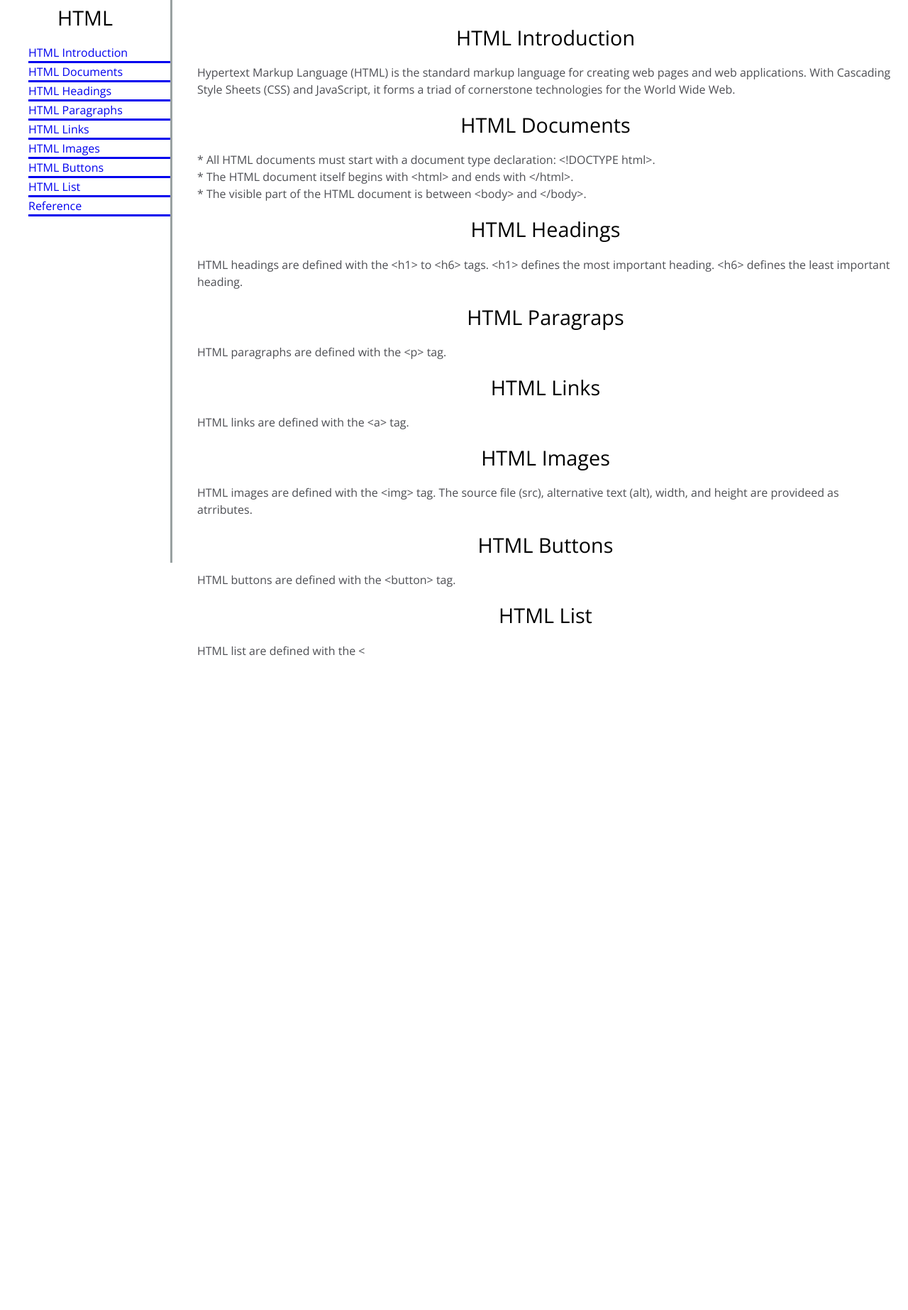
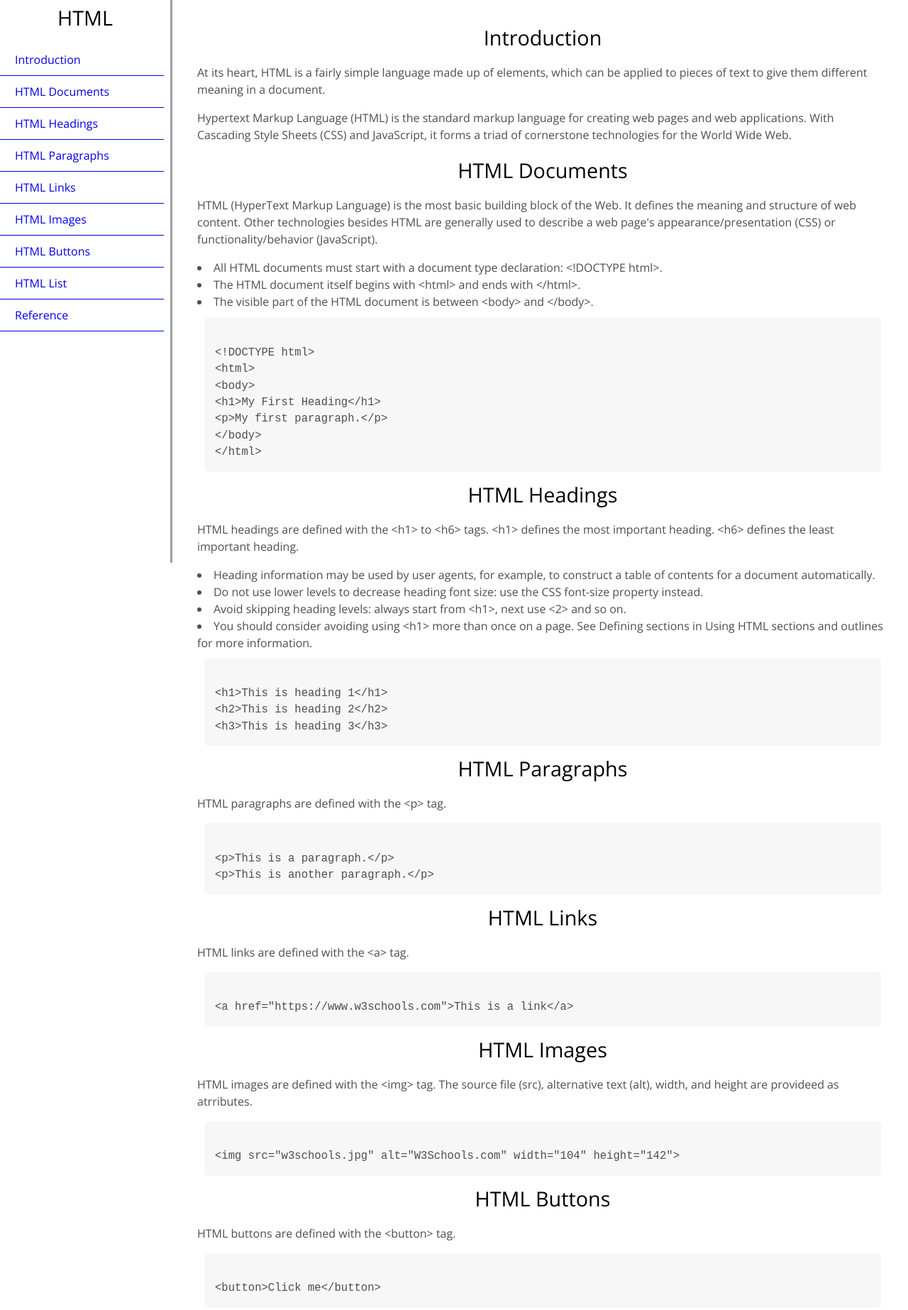
Before and after one commit to devCarlosZ/docPage, a plain HTML site: page index.html in a window 1280 px wide. Shown: the part 7-1853 px from the top of the page at 71% size. Before the commit the page ends 972 px from the top, so only its background shows below. Drawn offline with nearby package versions, Linux system fonts and the light colour scheme.

Commit message:
completed assignment, will add styling later

```diff
--- a/index.html
+++ b/index.html
@@ -14,66 +14,124 @@
     <nav id="navbar">
         <header>HTML</header>
         <ul>
-            <a class="nav-link" href="#introduction" rel="internal"><li>HTML Introduction</li></a>
-            <a class="nav-link" href="#htmlDocuments" rel="internal"><li>HTML Documents</li></a>
-            <a class="nav-link" href="#htmlHeadings" rel="internal"><li>HTML Headings</li></a>
-            <a class="nav-link" href="#htmlParagraphs rel="internal"><li>HTML Paragraphs</li></a>
-            <a class="nav-link" href="#htmlLinks" rel="internal"><li>HTML Links</li></a>
-            <a class="nav-link" href="#htmlImages" rel="internal"><li>HTML Images</li></a>
-            <a class="nav-link" href="#htmlButtons" rel="internal"><li>HTML Buttons</li></a>
-            <a class="nav-link" href="#htmlList" rel="internal"><li>HTML List</li></a>
+            <a class="nav-link" href="#Introduction" rel="internal"><li>Introduction</li></a>
+            <a class="nav-link" href="#HTML_Documents" rel="internal"><li>HTML Documents</li></a>
+            <a class="nav-link" href="#HTML_Headings" rel="internal"><li>HTML Headings</li></a>
+            <a class="nav-link" href="#HTML_Paragraphs" rel="internal"><li>HTML Paragraphs</li></a>
+            <a class="nav-link" href="#HTML_Links" rel="internal"><li>HTML Links</li></a>
+            <a class="nav-link" href="#HTML_Images" rel="internal"><li>HTML Images</li></a>
+            <a class="nav-link" href="#HTML_Buttons" rel="internal"><li>HTML Buttons</li></a>
+            <a class="nav-link" href="#HTML_List" rel="internal"><li>HTML List</li></a>
             <a class="nav-link" href="#Reference" rel="internal"><li>Reference</li></a>
         </ul>
     </nav>
     <main id="main-doc">
-        <section class="main-section" id="introduction">
-            <header>HTML Introduction</header>
+        <section class="main-section" id="Introduction">
+            <header>Introduction</header>
             <article>
-                <p>Hypertext Markup Language (HTML) is the standard markup language for creating web pages and web applications. With Cascading Style Sheets (CSS) and JavaScript, it forms a triad of cornerstone technologies for the World Wide Web.</p>
-            </article>
-        </section>
-        <section class="main-section" id="htmlDocuments">
-            <header>HTML Documents</header>
-            <article>
-                <p>* All HTML documents must start with a document type declaration: &lt!DOCTYPE html&gt.<br>* The HTML document itself begins with &lthtml&gt and ends with &lt/html&gt.<br>* The visible part of the HTML document is between &ltbody&gt and &lt/body&gt.
+                <p>
+                    At its heart, HTML is a fairly simple language made up of elements, which can be applied to pieces of text to give them different meaning in a document.
+                </p>
+                <p>
+                    Hypertext Markup Language (HTML) is the standard markup language for creating web pages and web applications. With Cascading Style Sheets (CSS) and JavaScript, it forms a triad of cornerstone technologies for the World Wide Web.
                 </p>
             </article>
         </section>
-        <section class="main-section" id="htmlHeadings">
+        <section class="main-section" id="HTML_Documents">
+            <header>HTML Documents</header>
+            <article>
+                <p>HTML (HyperText Markup Language) is the most basic building block of the Web. It defines the meaning and structure of web content. Other technologies besides HTML are generally used to describe a web page's appearance/presentation (CSS) or functionality/behavior (JavaScript).</p>
+                <li>All HTML documents must start with a document type declaration: &lt!DOCTYPE html&gt.</li>
+                <li>The HTML document itself begins with &lthtml&gt and ends with &lt/html&gt.</li>
+                <li>The visible part of the HTML document is between &ltbody&gt and &lt/body&gt.</li>
+                <code>
+                    &lt!DOCTYPE html&gt
+                    &lthtml&gt
+                    &ltbody&gt
+                    &lth1&gtMy First Heading&lt/h1&gt
+                    &ltp&gtMy first paragraph.&lt/p&gt
+                    &lt/body&gt
+                    &lt/html&gt
+                </code>
+            </article>
+        </section>
+        <section class="main-section" id="HTML_Headings">
             <header>HTML Headings</header>
             <article>
-                <p>HTML headings are defined with the &lth1&gt to &lth6&gt tags. &lth1&gt defines the most important heading. &lth6&gt defines the least important heading.
+                <p>
+                    HTML headings are defined with the &lth1&gt to &lth6&gt tags. &lth1&gt defines the most important heading. &lth6&gt defines the least important heading.
                 </p>
+                <li>Heading information may be used by user agents, for example, to construct a table of contents for a document automatically.</li>
+                <li>Do not use lower levels to decrease heading font size: use the CSS font-size property instead.</li>
+                <li>Avoid skipping heading levels: always start from &lth1&gt, next use &lt2&gt and so on.</li>
+                <li>You should consider avoiding using &lth1&gt more than once on a page. See Defining sections in Using HTML sections and outlines for more information.</li>
+                <code>
+                    &lth1&gtThis is heading 1&lt/h1&gt
+                    &lth2&gtThis is heading 2&lt/h2&gt
+                    &lth3&gtThis is heading 3&lt/h3&gt
+                </code>
             </article>
         </section>
-        <section class="main-section" id="htmlParagraphs">
-            <header>HTML Paragraps</header>
-            <article></article>
-            <p>HTML paragraphs are defined with the &ltp&gt tag.</p>
+        <section class="main-section" id="HTML_Paragraphs">
+            <header>HTML Paragraphs</header>
+            <article>
+                <p>HTML paragraphs are defined with the &ltp&gt tag.</p>
+                <code>
+                    &ltp&gtThis is a paragraph.&lt/p&gt
+                    &ltp&gtThis is another paragraph.&lt/p&gt
+                </code>
             </article>
         </section>
-        <section class="main-section" id="htmlLinks">
+        <section class="main-section" id="HTML_Links">
             <header>HTML Links</header>
             <article>
                 <p>HTML links are defined with the &lta&gt tag.</p>
+                <code>
+                    &lta href="https://www.w3schools.com"&gtThis is a link&lt/a&gt
+                </code>
             </article>
         </section>
-        <section class="main-section" id="htmlImages">
+        <section class="main-section" id="HTML_Images">
             <header>HTML Images</header>
             <article>
-                <p>HTML images are defined with the &ltimg&gt tag. The source file (src), alternative text (alt), width, and height are provideed as atrributes.</p>
+                <p>
+                    HTML images are defined with the &ltimg&gt tag. The source file (src), alternative text (alt), width, and height are provideed as atrributes.
+                </p>
+                <code>
+                    &ltimg src="w3schools.jpg" alt="W3Schools.com" width="104" height="142"&gt
+                </code>
             </article>
         </section>
-        <section class="main-section" id="htmlButtons">
+        <section class="main-section" id="HTML_Buttons">
             <header>HTML Buttons</header>
             <article>
                 <p>HTML buttons are defined with the &ltbutton&gt tag.</p>
+                <code>
+                    &ltbutton&gtClick me&lt/button&gt
+                </code>
             </article>
         </section>
-        <section class="main-section" id="htmlList">
+        <section class="main-section" id="HTML_List">
             <header>HTML List</header>
             <article>
-                <p>HTML list are defined with the &lt</p>
+                <p>
+                    HTML list are defined with the &ltul&gt (unordered/bullet list) or the &ltli&gt (ordered/numbered list) tag, followed by the &ltli&gt tags (list items).
+                </p>
+                <code>
+                    &ltul>
+                    &ltli&gtCoffee&lt/li&gt
+                    &ltli&gtTea&lt/li&gt
+                    &ltli&gtMilk&lt/li&gt
+                    &lt/ul>
+                </code>
+            </article>
+        </section>
+        <section class="main-section" id="Reference">
+            <header>Reference</header>
+            <article>
+                <p>
+                    Most of the documentation in this page is taken from <a href="https://www.w3schools.com/html/html_basic.asp">w3schools.com.</a> With some documentation refrenced from <a href="https://developer.mozilla.org/en-US/docs/Web/HTML">MDN web docs.</a>
+                </p>
             </article>
         </section>
     </main>
--- a/main.css
+++ b/main.css
@@ -5,6 +5,13 @@ body {
     background-color: #ffffff;
     font-family: 'Open Sans', Arial, sans-serif;
     line-height: 1.5;
+
+}
+
+.responsive {
+    padding-top: 30px;
+    width: 100%;
+    height: auto;
 }
 
 header {
@@ -15,6 +22,7 @@ header {
     font-size: 1.8em;
     font-weight: thin;
 }
+
 
 #navbar {
     position: fixed;
@@ -33,19 +41,87 @@ header {
     overflow-x: hidden;
 }
 
-#navbar a{
+#navbar a {
     text-decoration: none;
+    cursor: pointer;
 
 }
 
 #navbar li {
     list-style: none;
     border-bottom: solid;
+    border-bottom-width: 0px;
+    padding: 10px;
+    padding-left: 30px;
+    position: relative;
+    left: -50px;
+    width: 100%;
+    border: 1px solid;
+    border-top-width: 0px;
+    border-right: 0px;
 }
 
 #main-doc {
-    position: absolute;
+    position: relative;
     margin-left: 250px;
     padding: 20px;
     margin-bottom: 110px;
+
 }
+
+code {
+    display: block;
+    text-align: left;
+    white-space: pre-line;
+    position: relative;
+    word-break: unset;
+    word-wrap: normal;
+    line-height: 1.5;
+    background-color: #f7f7f7;
+    padding: 15px;
+    margin: 10px;
+    border-radius: 5px;
+    font-size: 1.2em;
+
+}
+
+@media only screen and (max-width: 815px) {
+    /* For mobile phones: */
+  #navbar ul{
+  border:1px solid;
+    height:207px;
+  }
+    #navbar{
+      background-color:white;
+      position:absolute;
+      top:0;
+      padding:0;
+      margin: 0;
+      width:100%;
+      max-height:275px;
+      border:none;
+      z-index:1;
+      border-bottom:2px solid;
+    }
+  #main-doc{
+    position: relative;
+    margin-left:0px;
+    margin-top:270px;
+  }
+  #main-doc section {
+/*     padding-top: 240px; */
+  }
+}
+@media only screen and (max-width: 400px) {
+  #main-doc{
+    margin-left:-10px;
+  }
+  code{
+    margin-left:-20px;
+    width:100%;
+    padding:15px;
+    padding-left:10px;
+    padding-right:45px;
+    min-width:233px;
+  }
+}
```
